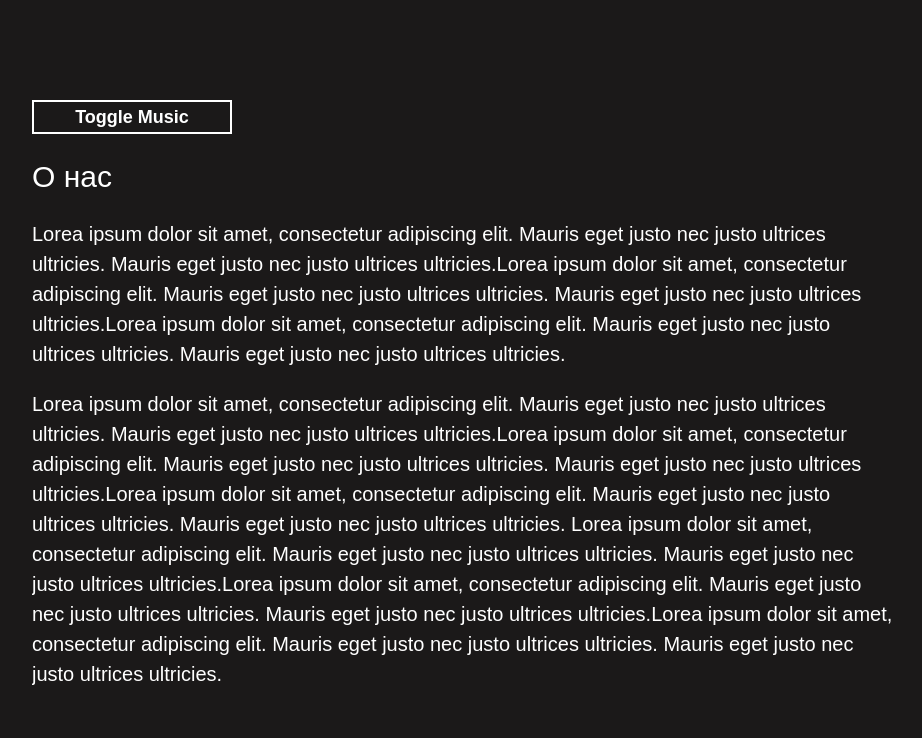
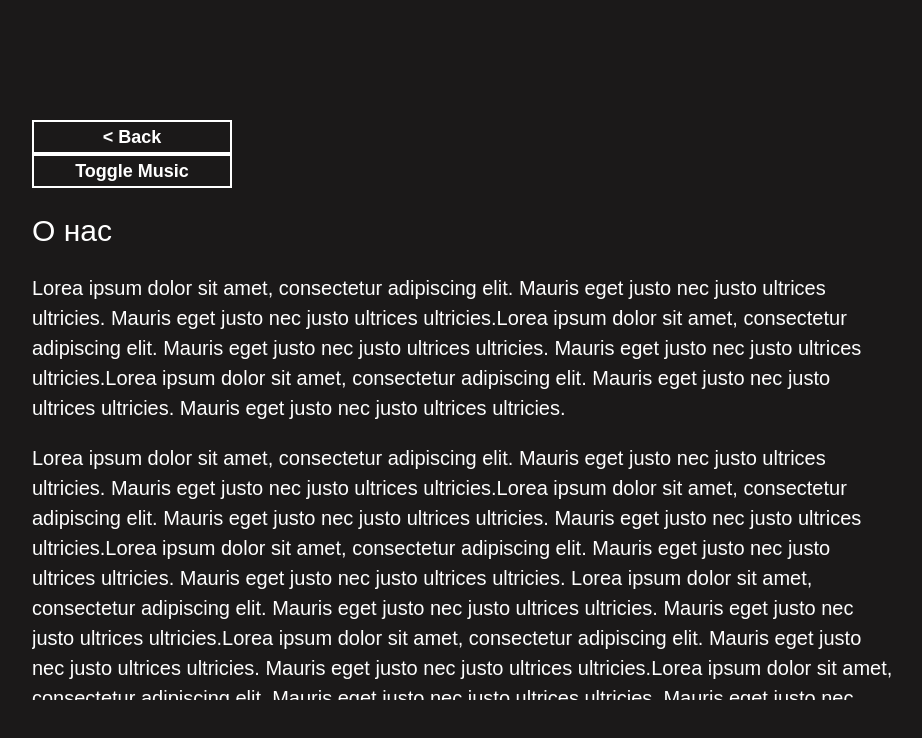
Before and after one commit to Koteukin69/window_vercel, a Next.js app: page /about in a window 1280 px wide. Shown: the top 738 px of the page, without its empty margins (168-1090 px from the left). Built offline with nearby package versions, Linux system fonts and the light colour scheme; a web font is replaced by a local one.

Commit message:
Update about.tsx

```diff
--- a/app/pages/about.tsx
+++ b/app/pages/about.tsx
@@ -6,6 +6,11 @@ export default function About() {
     return (
         <div className="w-full h-screen flex items-center justify-center">
             <Data data={[
+                {
+                    type: "component",
+                    component: <Button text="< Back" type="link" href="/" />,
+                    width: 200
+                },
                 {
                     type: "bgMusic",
                     src: "/lonely.mp4",
@@ -41,11 +46,6 @@ export default function About() {
                     type: "text",
                     text: text
                 },
-                {
-                    type: "component",
-                    component: <Button text="< Back" type="link" href="/" />,
-                    width: 200
-                },
             ]} />
         </div>)
 }
```
